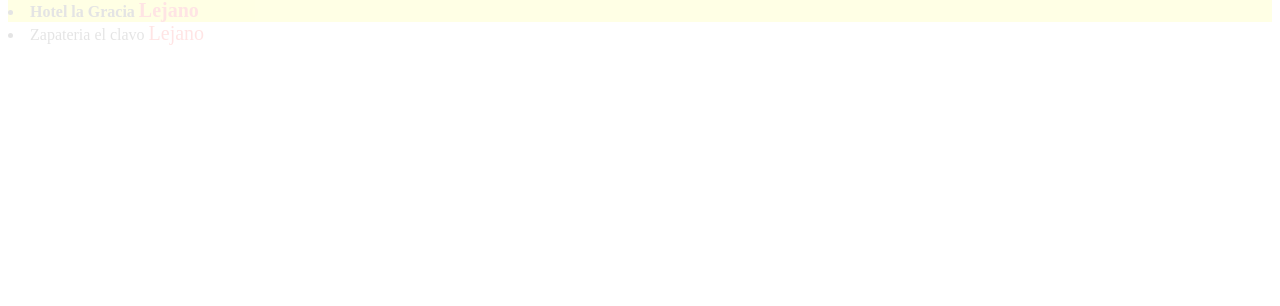
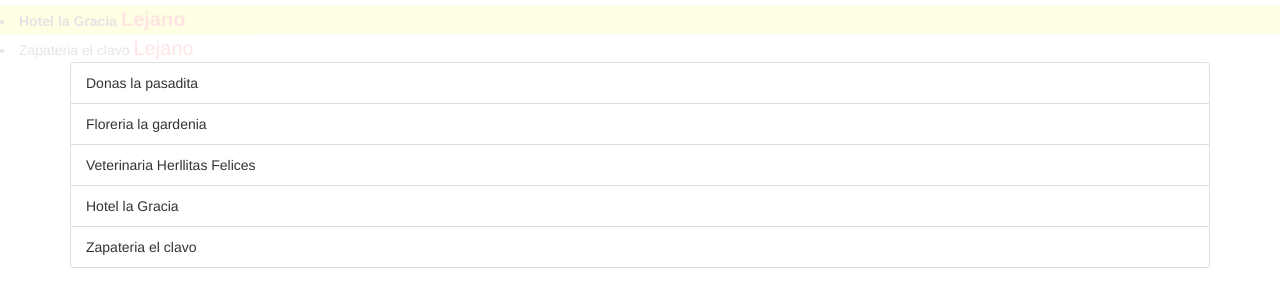
Before and after one commit to jcgato93/Angular5-Course, an Angular app in the folder my-app/: page / in a window 1280 px wide. Shown: the part 150-456 px from the top of the page. Built offline with nearby package versions, Linux system fonts and the light colour scheme; what @agm/core would draw is missing.

Commit message:
Como implementar Bootstrap

```diff
--- a/my-app/angular.json
+++ b/my-app/angular.json
@@ -23,9 +23,12 @@
               "src/assets"
             ],
             "styles": [
+              "node_modules/bootstrap/dist/css/bootstrap.min.css",
               "src/styles.css"
             ],
-            "scripts": []
+            "scripts": [
+
+            ]
           },
           "configurations": {
             "production": {
--- a/my-app/package.json
+++ b/my-app/package.json
@@ -21,6 +21,7 @@
     "@angular/platform-browser": "^6.1.0",
     "@angular/platform-browser-dynamic": "^6.1.0",
     "@angular/router": "^6.1.0",
+    "bootstrap": "^3.3.7",
     "core-js": "^2.5.4",
     "rxjs": "^6.0.0",
     "zone.js": "~0.8.26"
--- a/my-app/src/app/app.component.html
+++ b/my-app/src/app/app.component.html
@@ -9,7 +9,6 @@
 
 
 <ng-container *ngFor="let lugar of lugares; let i = index"  [ngSwitch]="lugar.cercania">
-
         <li contar-clicks [ngStyle]="{'color': (lugar.active)? 'black': 'gray'}" [ngClass]="{'numero_par': (i+1)%2 == 0}" [resaltar]="lugar.plan">
                 {{lugar.nombre}}
 
@@ -20,3 +19,15 @@
         </li>
 
 </ng-container>
+
+<div class="container">
+<ul class="list-group">
+        <ng-container *ngFor="let lugar of lugares; let i = index">
+                <li class="list-group-item" *ngIf="lugar.active">
+                        {{lugar.nombre}}
+                </li>
+
+        </ng-container>
+
+</ul>
+</div>
```
Also changed, not shown: 2 other files (tests, documents, lock files or other folders).
